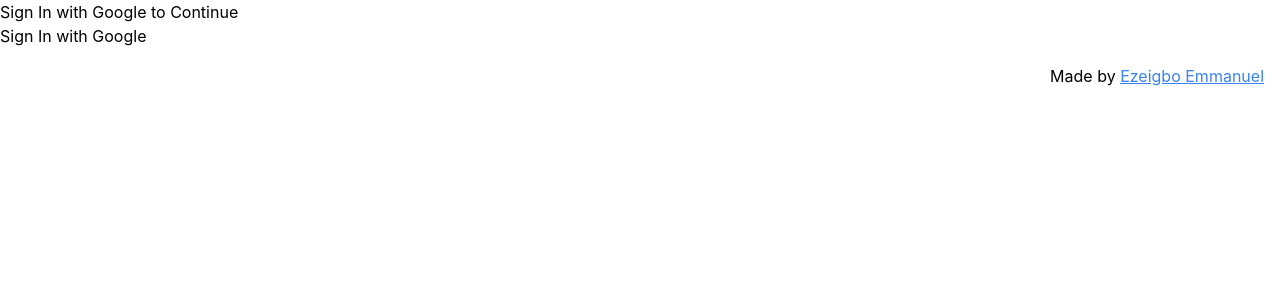
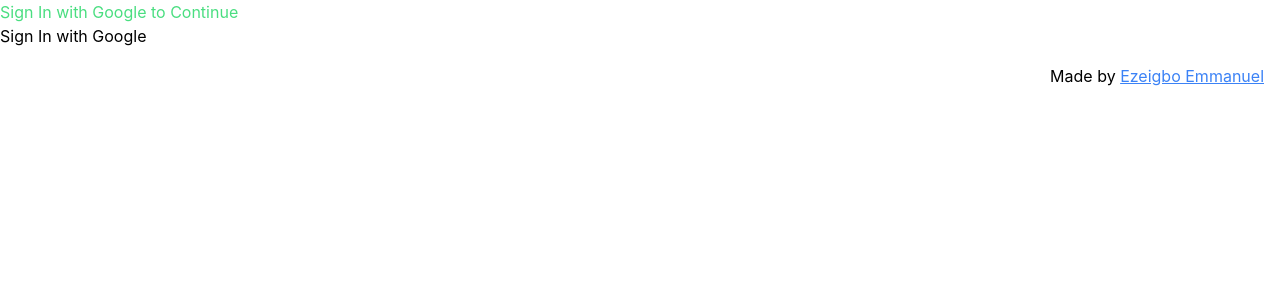
Before and after one commit to ezeigboemmanuel/Product-Manager, a React (Create React App) app: page / in a window 1280 px wide. Shown: the top 300 px of the page. Built offline with nearby package versions, Linux system fonts and the light colour scheme; no server answers.

Commit message:
updated the tailwind config for jsx

```diff
--- a/src/App.js
+++ b/src/App.js
@@ -19,7 +19,6 @@
   return (
     <div className="">
       <Toaster position="top-right" />
-
       <Router>
         <Routes>
           <Route path="/" exact element={<Auth />} />
--- a/src/Auth.jsx
+++ b/src/Auth.jsx
@@ -3,7 +3,7 @@
 const Auth = () => {
   return (
     <div>
-      <p>Sign In with Google to Continue</p>
+      <p className="text-green-400">Sign In with Google to Continue</p>
       <button>Sign In with Google</button>
     </div>
   );
--- a/tailwind.config.js
+++ b/tailwind.config.js
@@ -1,6 +1,6 @@
 /** @type {import('tailwindcss').Config} */
 module.exports = {
-  content: ["./src/**/*.{html,js}"],
+  content: ["./src/**/*.{html,js,jsx}"],
   theme: {
     extend: {},
   },
```
